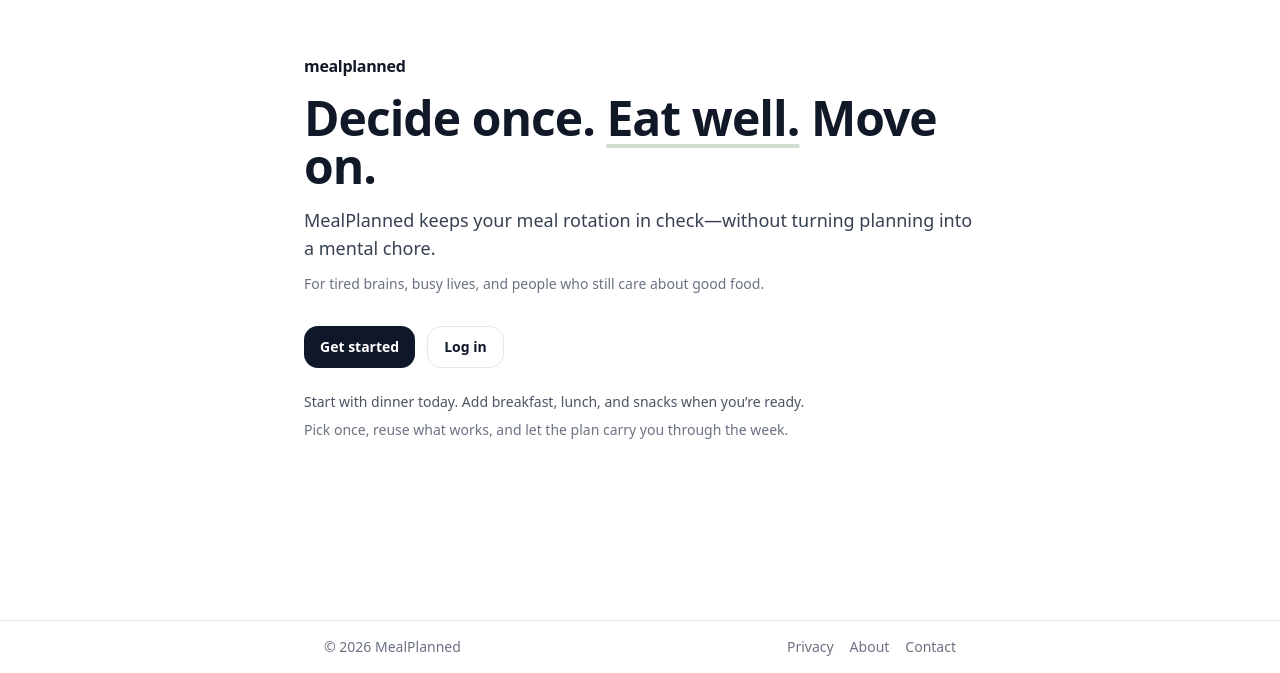
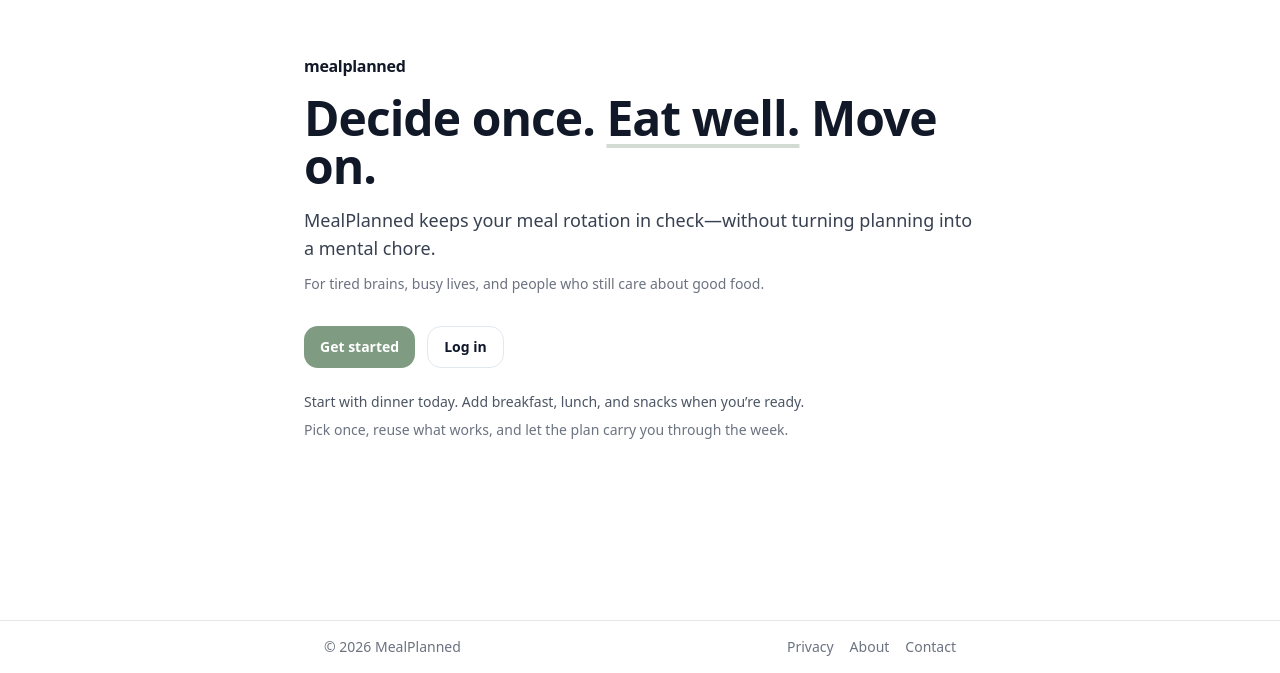
Before and after one commit to besharpe5/meal-planner, a React (Vite) app in the folder meal-planner-client/: page / in a window 1280 px wide. Shown: the part 127-800 px from the top of the page. Built offline with nearby package versions, Linux system fonts and the light colour scheme; no server answers.

Commit message:
updated get started button styling on lanidng page

```diff
--- a/meal-planner-client/src/pages/Landing.jsx
+++ b/meal-planner-client/src/pages/Landing.jsx
@@ -45,7 +45,17 @@ export default function Landing() {
           <div className="mt-8 flex flex-wrap gap-3">
             <Link
               to="/register"
-              className="inline-flex items-center justify-center rounded-[14px] bg-slate-900 px-4 py-2.5 text-sm font-semibold text-white hover:bg-slate-800 transition"
+              className="
+    inline-flex items-center justify-center
+    rounded-[14px]
+    bg-[rgb(127,155,130)]
+    px-4 py-2.5
+    text-sm font-semibold text-white
+    transition
+    hover:bg-[rgb(113,138,116)]
+    focus:outline-none
+    focus:ring-4 focus:ring-[rgba(127,155,130,0.35)]
+  "
             >
               Get started
             </Link>
```
